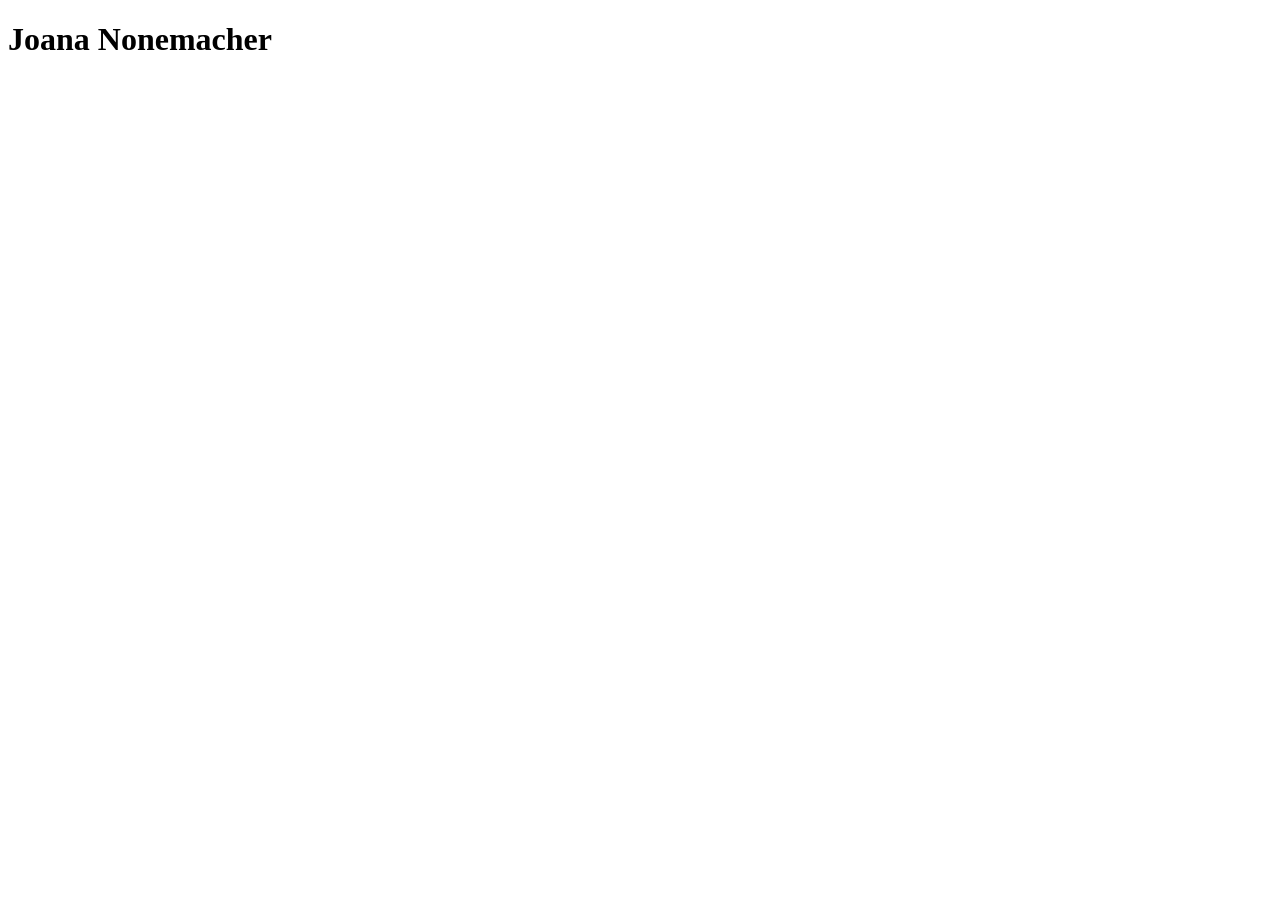
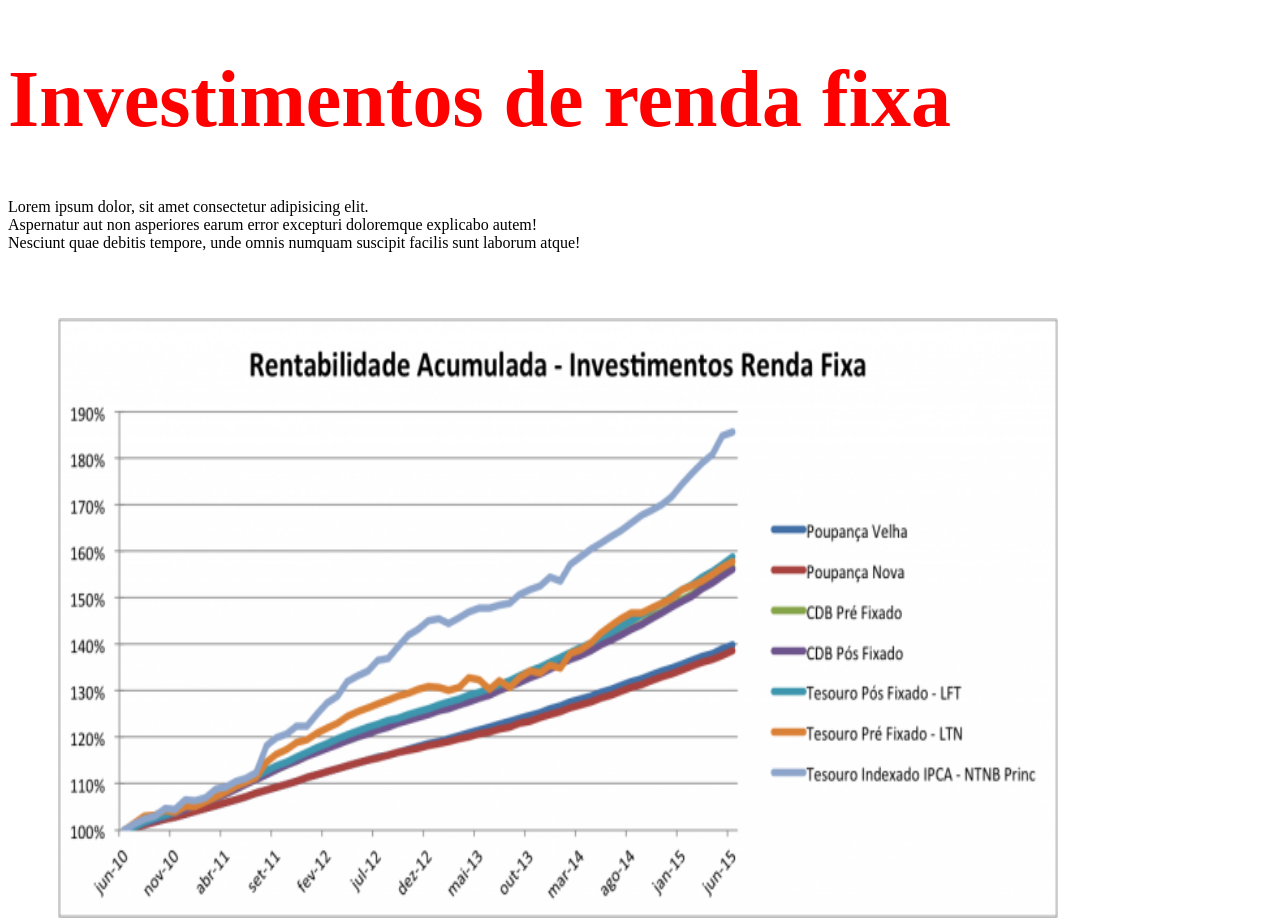
Before and after one commit to joananonemacher/testegithub, a plain HTML site: page index.html in a window 1280 px wide. Before the commit the page ends 800 px from the top, so only its background shows below. Drawn offline with Linux system fonts and the light colour scheme.

Commit message:
criação basica
colocação de imagem, paragrafo e h1

```diff
--- a/index.html
+++ b/index.html
@@ -7,7 +7,8 @@
     <link rel="stylesheet" href="style.css">
 </head>
 <body>
-    <h1>Joana Nonemacher</h1>
-    <script src="./script.js"></script>
+    <h1>Investimentos de renda fixa</h1>
+    <p>Lorem ipsum dolor, sit amet consectetur adipisicing elit. <br> Aspernatur aut non asperiores earum error excepturi doloremque explicabo autem! <br> Nesciunt quae debitis tempore, unde omnis numquam suscipit facilis sunt laborum atque!</p>
+    <img src="rentabilidade-acumulada-renda-fixa-768x355.png" alt="">
 </body>
 </html>
--- a/style.css
+++ b/style.css
@@ -0,0 +1,9 @@
+img{
+    width: 1000px;
+    height: 600px;
+    margin: 50px;
+}
+h1{
+    font-size: 80px;
+    color: red;
+}
```
Also changed, not shown: rentabilidade-acumulada-renda-fixa-768x355.png (added).
